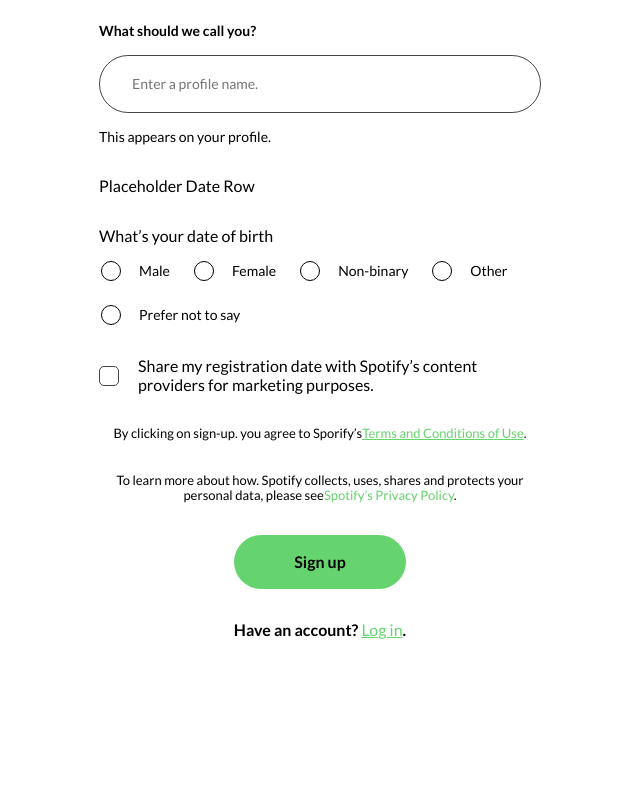
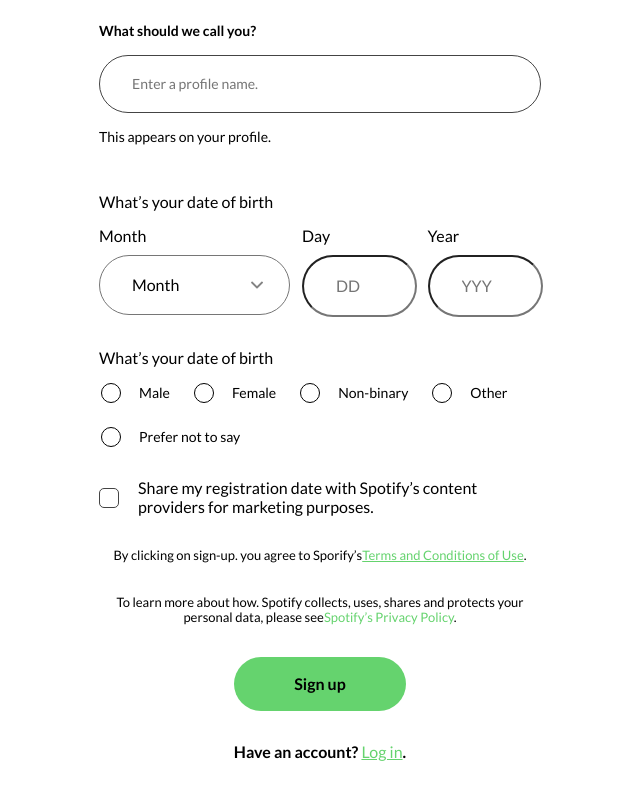
Before and after one commit to eriksleziona/INVO__Spotify-Login, a React (Vite) app: page /register in a window 1280 px wide. Shown: the part 875-1675 px from the top of the page, without its empty margins (320-960 px from the left). Before the commit the page ends 1565 px from the top, so only its background shows below. Built offline with nearby package versions, Linux system fonts and the light colour scheme.

Commit message:
Finishing the Front end for Destop  remaining some todos, Preparing for connecting the Redux store and Starting to connect with Firebase API

```diff
--- a/src/global-styles/styles/normalize.scss
+++ b/src/global-styles/styles/normalize.scss
@@ -169,6 +169,10 @@ textarea {
   font-size: 100%; /* 1 */
   line-height: 1.15; /* 1 */
   margin: 0; /* 2 */
+}
+
+option:hover {
+  background-color: aqua;
 }
 
 /**
--- /dev/null
+++ b/src/modules/HomeModule/components/FormDateRow/FormDateRow.style.scss
@@ -0,0 +1,38 @@
+.form-date-row-container {
+  & &__row {
+    display: flex;
+    gap: 12px;
+  }
+
+  & &__row-item {
+    display: flex;
+    flex-direction: column;
+    gap: 10px;
+    input {
+      width: 70%;
+    }
+  }
+
+  & &__select select {
+    background: transparent;
+    padding: 20px 80px 19px 32px;
+    border-radius: 50px;
+    -webkit-appearance: none;
+    //color: var(--color-google-hover);
+  }
+
+  & &__select {
+    overflow: hidden;
+    background: url("/public/icons/right-arrow-52.png") no-repeat #ffffff;
+    background-position: 85% 50%;
+  }
+
+  & &__month {
+    border-radius: 50px;
+  }
+
+  & &__day-year {
+    padding: 20px 0 19px 32px;
+    border-radius: 50px;
+  }
+}
--- /dev/null
+++ b/src/modules/HomeModule/components/FormDateRow/FormDateRow.tsx
@@ -0,0 +1,55 @@
+import React from "react";
+import "./FormDateRow.style.scss";
+import { months } from "./months";
+import { IFormDateRow } from "./FormDateRow.types";
+export const FormDateRow: React.FC<IFormDateRow> = ({ handleChange }) => {
+  return (
+    <div className="form-date-row-container">
+      <p>What’s your date of birth</p>
+      <div className="form-date-row-container__row">
+        <div className="form-date-row-container__row-item">
+          <label htmlFor="month">Month</label>
+          <div className="form-date-row-container__select">
+            <select
+              name="month"
+              id="month"
+              className="form-date-row-container__month"
+              onChange={handleChange}
+            >
+              <option selected hidden value="">
+                Month
+              </option>
+              {months.map((month) => {
+                return (
+                  <option key={month} value={month}>
+                    {month}
+                  </option>
+                );
+              })}
+            </select>
+          </div>
+        </div>
+        <div className="form-date-row-container__row-item">
+          <label htmlFor="day">Day</label>
+          <input
+            type="text"
+            placeholder="DD"
+            name="day"
+            id="day"
+            className="form-date-row-container__day-year"
+          />
+        </div>
+        <div className="form-date-row-container__row-item">
+          <label htmlFor="year">Year</label>
+          <input
+            type="text"
+            name="year"
+            id="year"
+            className="form-date-row-container__day-year"
+            placeholder="YYY "
+          />
+        </div>
+      </div>
+    </div>
+  );
+};
--- /dev/null
+++ b/src/modules/HomeModule/components/FormDateRow/FormDateRow.types.ts
@@ -0,0 +1,5 @@
+import React from "react";
+
+export interface IFormDateRow {
+  handleChange: React.ChangeEventHandler<HTMLSelectElement>;
+}
--- /dev/null
+++ b/src/modules/HomeModule/components/FormDateRow/months.ts
@@ -0,0 +1,14 @@
+export const months = [
+  "January",
+  "February",
+  "March",
+  "April",
+  "May",
+  "June",
+  "July",
+  "August",
+  "September",
+  "October",
+  "November",
+  "December",
+];
--- a/src/modules/HomeModule/components/RegisterForm/RegisterForm.tsx
+++ b/src/modules/HomeModule/components/RegisterForm/RegisterForm.tsx
@@ -5,6 +5,7 @@ import {
   GenderForm,
   Acknowledgement,
   SubmitButton,
+  FormDateRow,
 } from "@/modules/HomeModule/components";
 
 export const RegisterForm: React.FC = () => {
@@ -13,7 +14,9 @@ export const RegisterForm: React.FC = () => {
     console.log("submit");
   };
 
-  const handleChange = (e: ChangeEvent<HTMLInputElement>) => {
+  const handleChange = (
+    e: ChangeEvent<HTMLInputElement | HTMLSelectElement>
+  ) => {
     console.log(e.target.value);
   };
 
@@ -51,7 +54,7 @@ export const RegisterForm: React.FC = () => {
           additionalText="This appears on your profile."
           handleChange={handleChange}
         />
-        <div>Placeholder Date Row</div>
+        <FormDateRow handleChange={handleChange} />
         <GenderForm handleChange={handleChange} />
         <Acknowledgement handleChange={handleChange} />
         <p className="register-form-container__conditions">
--- a/src/modules/HomeModule/components/index.ts
+++ b/src/modules/HomeModule/components/index.ts
@@ -6,3 +6,4 @@ export * from "./SubmitButton/SubmitButton";
 export * from "./RegisterForm/RegisterForm";
 export * from "./GenderForm/GenderForm";
 export * from "./Acknowledgement/Acknowledgement";
+export * from "./FormDateRow/FormDateRow";
```
Also changed, not shown: public/icons/right-arrow-52.png (added).
